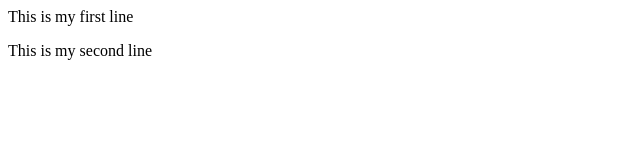
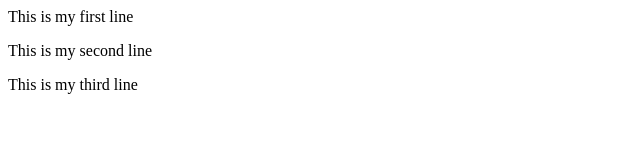
Before and after one commit to ritheshg31/third_repo, a plain HTML site: page index.html in a window 1280 px wide. Shown: the whole page, without its empty margins (0-640 px from the left). Drawn offline with Linux system fonts and the light colour scheme.

Commit message:
Add third line

```diff
--- a/index.html
+++ b/index.html
@@ -1,2 +1,3 @@
 <p>This is my first line</p>
 <p>This is my second line</p>
+<p>This is my third line</p>
```
